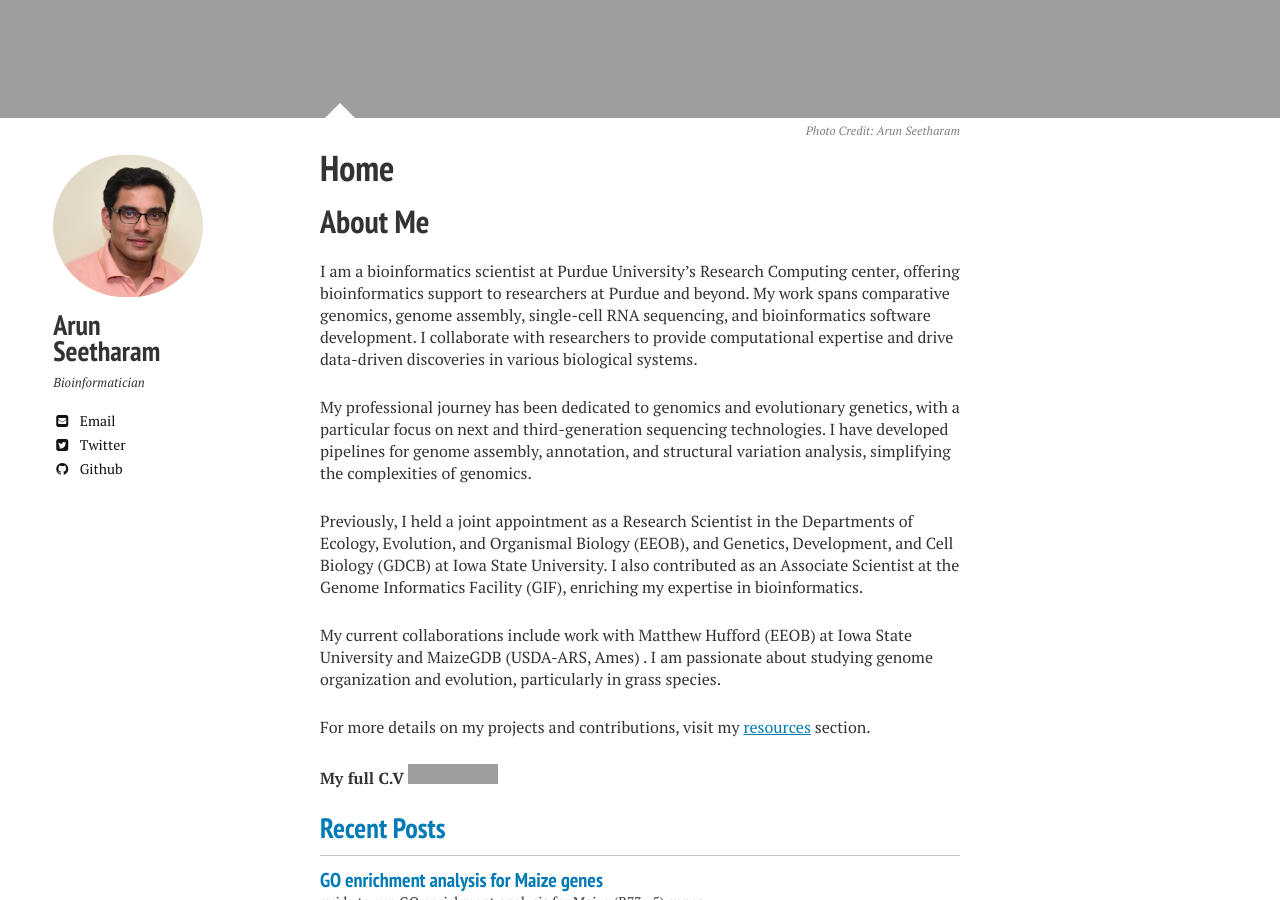
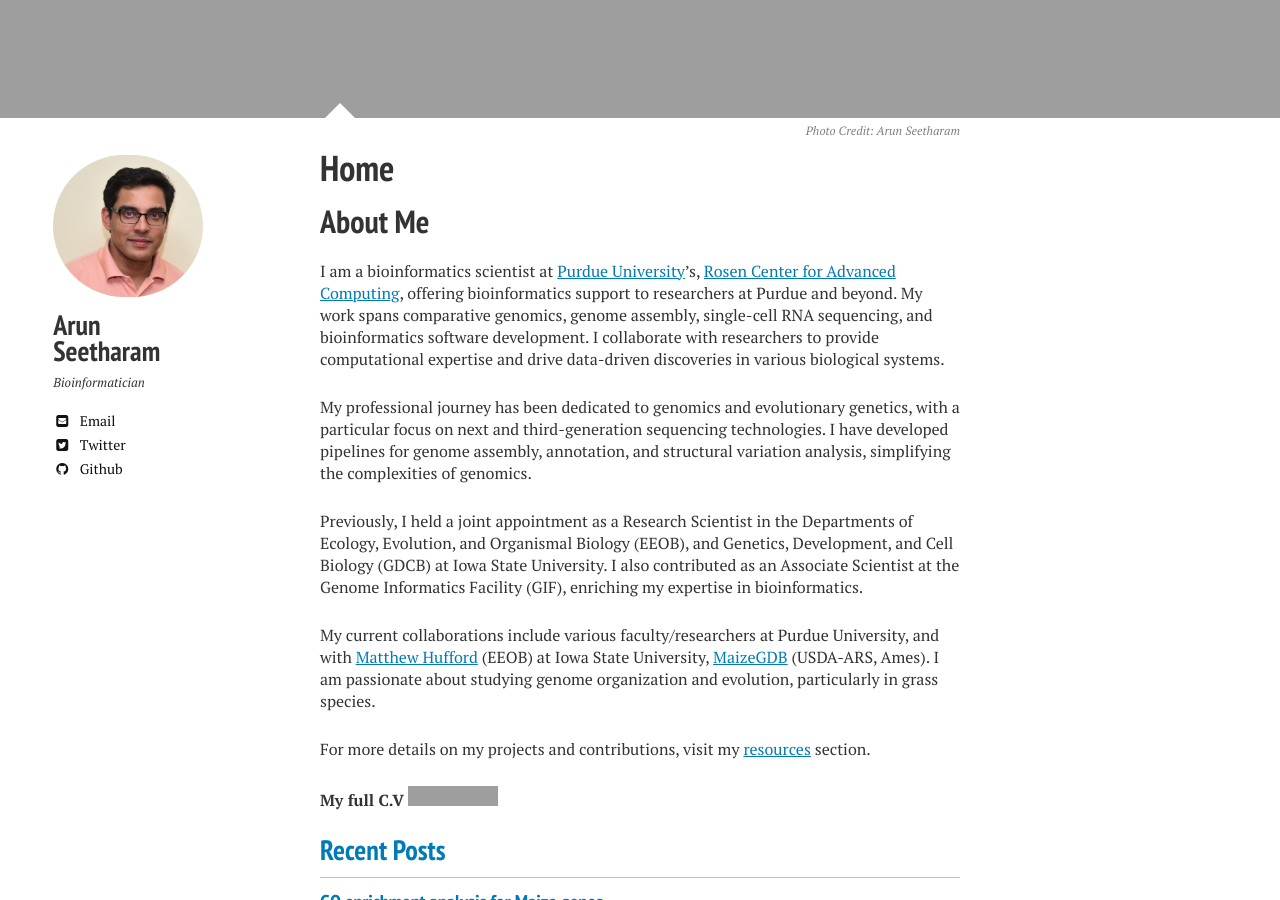
Before and after one commit to aseetharam/aseetharam.github.io, a Jekyll site: the page built from index.md, in a window 1280 px wide and 900 px high, scrolled down 926 px. Built offline with Jekyll 4.4.1, drawn with Linux system fonts in a browser that asks for light colours; nearby versions of some CDN libraries; grey boxes are pictures that could not be loaded.

Commit message:
updated pubs

```diff
--- a/index.md
+++ b/index.md
@@ -14,13 +14,13 @@ image:
 
 ## About Me
 
-I am a bioinformatics scientist at Purdue University's Research Computing center, offering bioinformatics support to researchers at Purdue and beyond. My work spans comparative genomics, genome assembly, single-cell RNA sequencing, and bioinformatics software development. I collaborate with researchers to provide computational expertise and drive data-driven discoveries in various biological systems.
+I am a bioinformatics scientist at [Purdue University](https://www.purdue.edu/)'s, [Rosen Center for Advanced Computing](https://www.rcac.purdue.edu/), offering bioinformatics support to researchers at Purdue and beyond. My work spans comparative genomics, genome assembly, single-cell RNA sequencing, and bioinformatics software development. I collaborate with researchers to provide computational expertise and drive data-driven discoveries in various biological systems.
 
 My professional journey has been dedicated to genomics and evolutionary genetics, with a particular focus on next and third-generation sequencing technologies. I have developed pipelines for genome assembly, annotation, and structural variation analysis, simplifying the complexities of genomics.
 
 Previously, I held a joint appointment as a Research Scientist in the Departments of Ecology, Evolution, and Organismal Biology (EEOB), and Genetics, Development, and Cell Biology (GDCB) at Iowa State University. I also contributed as an Associate Scientist at the Genome Informatics Facility (GIF), enriching my expertise in bioinformatics.
 
-My current collaborations include work with Matthew Hufford (EEOB) at Iowa State University and MaizeGDB (USDA-ARS, Ames) . I am passionate about studying genome organization and evolution, particularly in grass species.
+My current collaborations include various faculty/researchers at Purdue University, and with [Matthew Hufford](http://www.zeagenomics.org/) (EEOB) at Iowa State University, [MaizeGDB](https://www.maizegdb.org/) (USDA-ARS, Ames). I am passionate about studying genome organization and evolution, particularly in grass species.
 
 For more details on my projects and contributions, visit my [resources](https://aseetharam.github.io/workshops) section.
 
```
Also changed, not shown: publications/index.md (+1 -1 lines).
